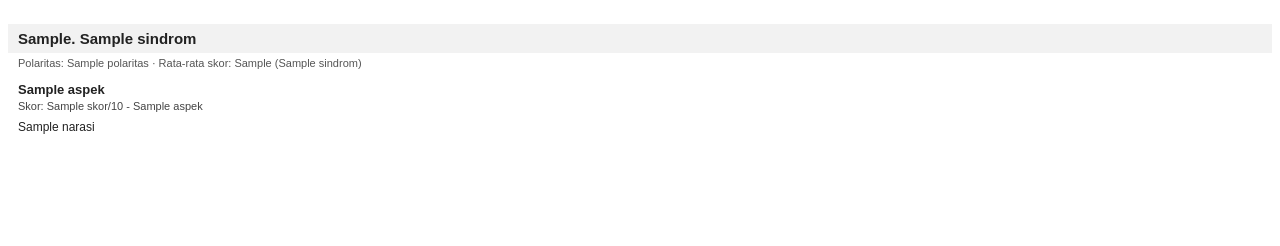
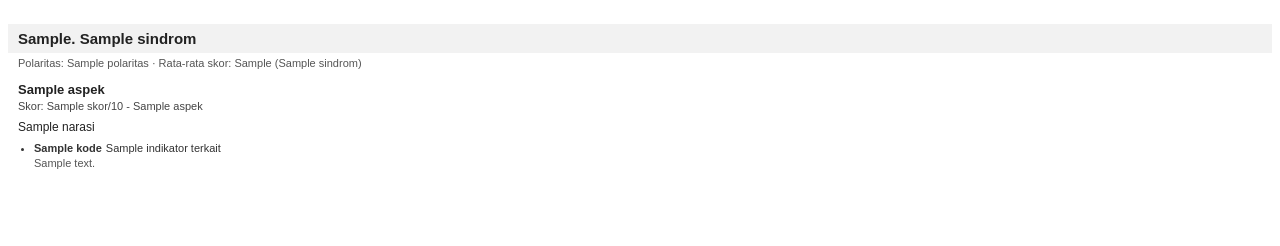
Before and after one commit to randisun05/grafolog, a Laravel app: template guratan-api/resources/views/reports/pdf.blade.php in a window 1280 px wide. Shown: the part 54-300 px from the top of the page. Run offline with Laravel 12, Linux system fonts and the light colour scheme; the template is opened without the code that fills it: most values are stand-ins (such as "Sample title", 1, 10 or a date in 2020); parts of the project's set-up code (start-up, migrations or seed data) failed here and were passed over.

Commit message:
Render per-Indikator narasi in PDF report, matching web view
pdf.blade.php never got the indikator_terkait block that ReportDocument.vue
gained when per-Indikator narasi was added — PDF exports were silently
missing it while the web report view showed it correctly.

```diff
--- a/guratan-api/resources/views/reports/pdf.blade.php
+++ b/guratan-api/resources/views/reports/pdf.blade.php
@@ -14,6 +14,10 @@
         .aspek h3 { font-size: 13px; margin-bottom: 2px; }
         .aspek .skor { color: #444; font-size: 11px; margin-bottom: 4px; }
         .aspek p { text-align: justify; line-height: 1.4; margin: 0; }
+        .aspek .indikator { margin: 6px 0 0 0; padding-left: 16px; font-size: 11px; color: #333; }
+        .aspek .indikator li { margin-bottom: 4px; }
+        .aspek .indikator .kode { font-weight: bold; margin-right: 4px; }
+        .aspek .indikator .keterangan { color: #555; margin: 2px 0 0 0; }
     </style>
 </head>
 <body>
@@ -35,6 +39,18 @@
                     <h3>{{ $aspek['nama'] }}</h3>
                     <p class="skor">Skor: {{ $aspek['skor'] }}/10 - {{ $aspek['band_label'] }}</p>
                     <p>{!! nl2br(e($aspek['narasi'])) !!}</p>
+                    @if (!empty($aspek['indikator_terkait']))
+                        <ul class="indikator">
+                            @foreach ($aspek['indikator_terkait'] as $indikator)
+                                <li>
+                                    <span class="kode">{{ $indikator['kode'] }}</span>{{ $indikator['nama'] }}
+                                    @if (!empty($indikator['keterangan']))
+                                        <p class="keterangan">{{ $indikator['keterangan'] }}</p>
+                                    @endif
+                                </li>
+                            @endforeach
+                        </ul>
+                    @endif
                 </div>
             @endforeach
         </div>
```
